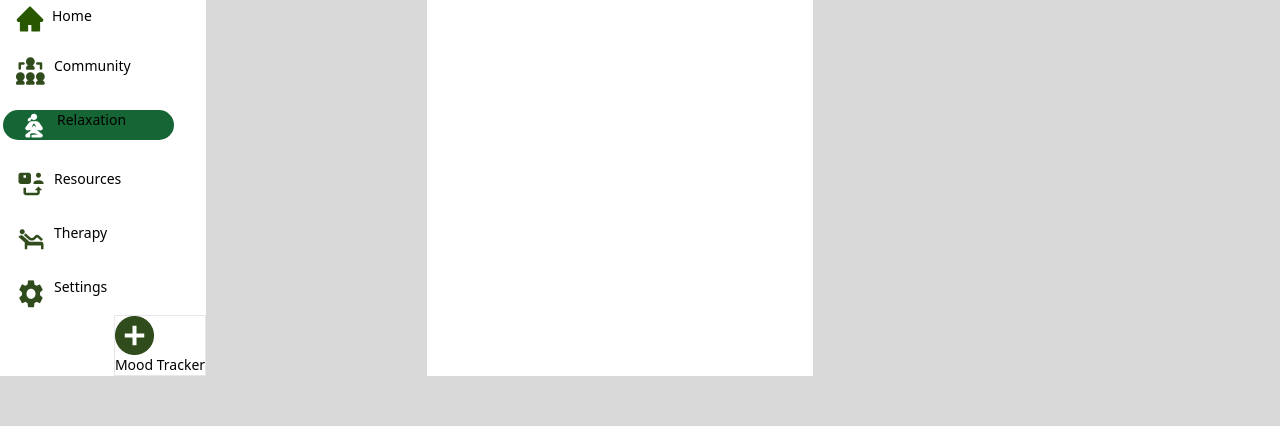
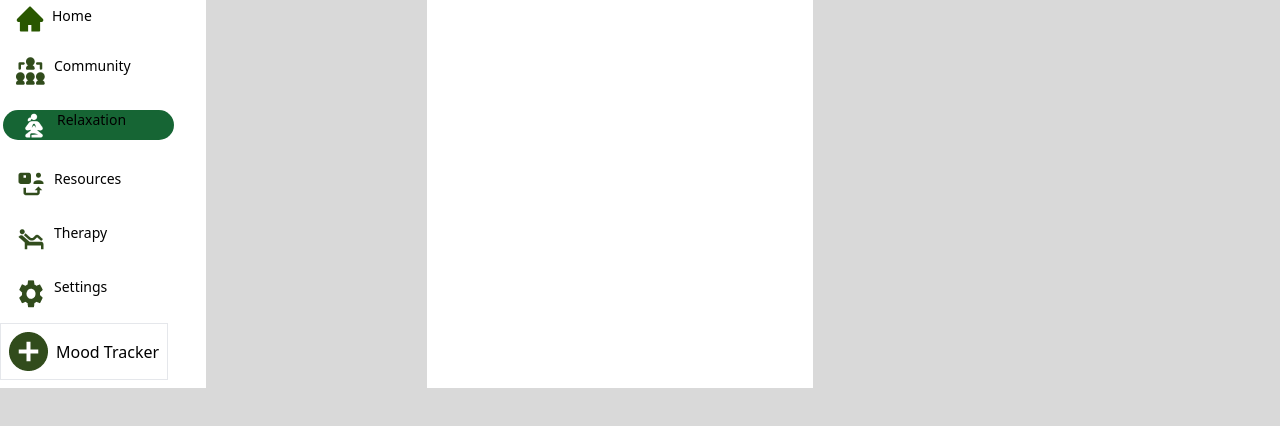
Before and after one commit to Peacesandy/Personalthrive, a website: page public/Frame28.html in a window 1280 px wide. Shown: the part 220-646 px from the top of the page. Drawn offline with nearby package versions, Linux system fonts and the light colour scheme.

Commit message:
finished styling the side nav

```diff
--- a/public/Frame28.html
+++ b/public/Frame28.html
@@ -79,14 +79,17 @@
                             <span>Settings</span>
                         </a>
                        </li>
-                       <li>
-                        <button class="border">
-                           <a href="">
-                            <img src="plusicon.png" alt="" class="justify-start">
-                            <span>Mood Tracker</span>
-                           </a>
-                        </button>
-                       </li>
+                    </ul>
+                    <ul>
+                        <li class="py-2">
+                            <button class="border p-2 flex items-center justify-center">
+                                <a href="" class="flex items-center">
+                                    <img src="plusicon.png" alt="" class="mr-2">
+                                    <span>Mood Tracker</span>
+                                </a>
+                            </button>
+                        </li>
+
                     </ul>
                 </nav>
             </div> <!--end nav-->
```
